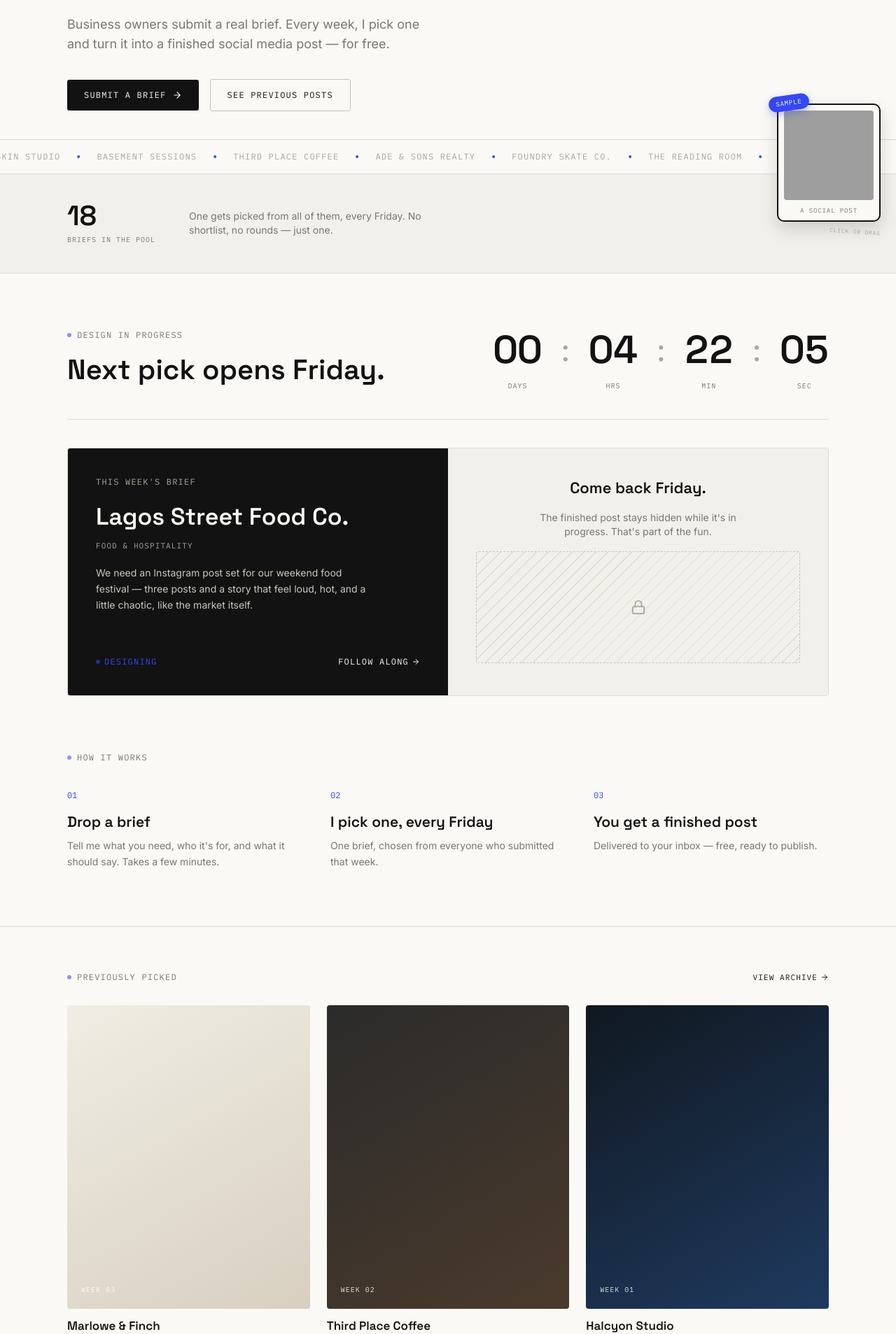
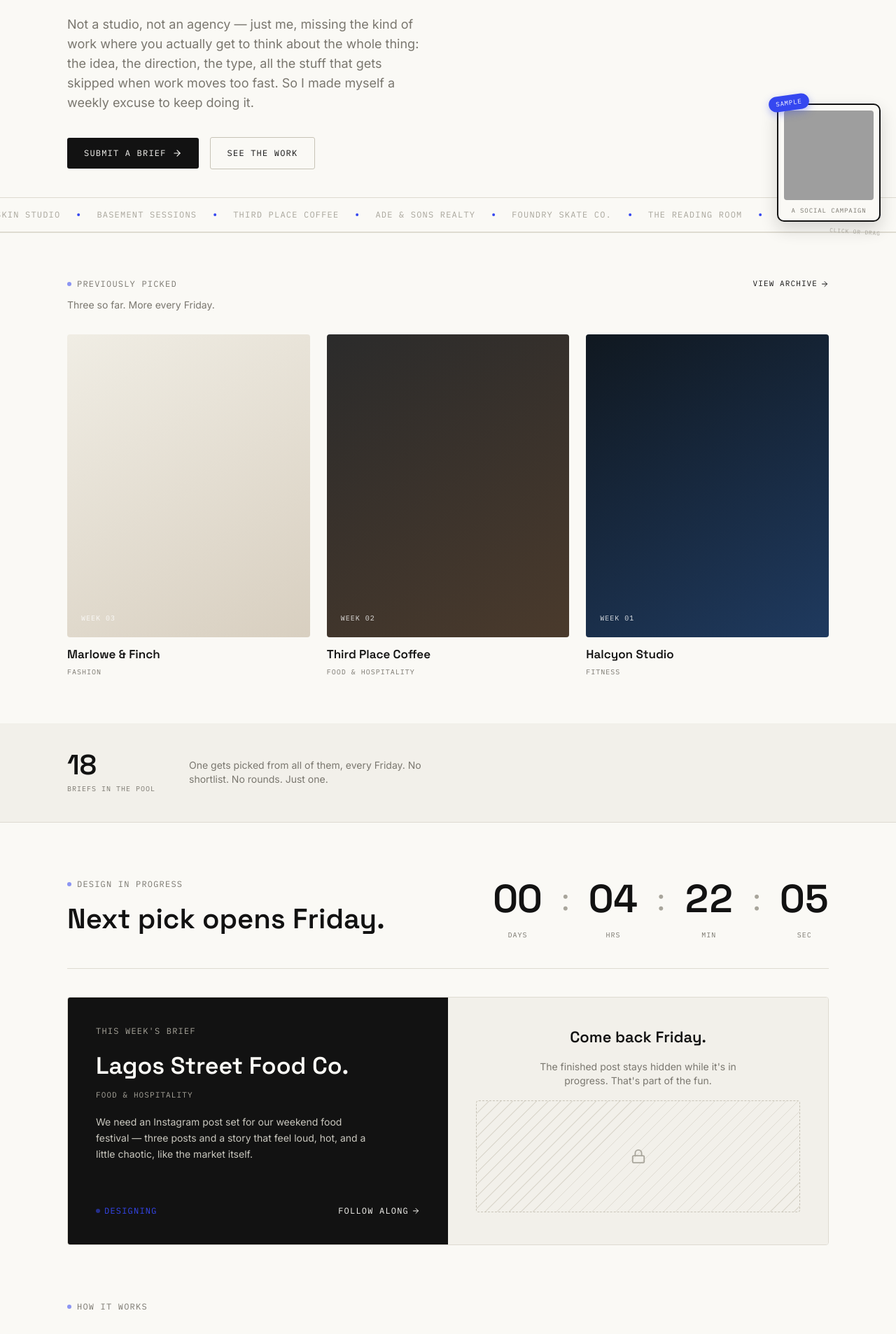
Before and after one commit to Love4reo/picked, a React (Vite) app: page / in a window 1280 px wide. Shown: the part 455-2362 px from the top of the page at 70% size. Built offline with nearby package versions, Linux system fonts and the light colour scheme; grey boxes are pictures that could not be loaded.

Commit message:
Update text to reflect 'social campaign' terminology

```diff
--- a/src/App.jsx
+++ b/src/App.jsx
@@ -374,7 +374,7 @@ function Footer({ go }) {
         <div>
           <div className="f-display" style={{ fontSize: 22, fontWeight: 700, color: C.ink }}>PICKED</div>
           <p className="f-body text-sm mt-2 max-w-xs" style={{ color: C.mid }}>
-            One designer. One social media post a week. Free — because I miss making things for real businesses.
+            One designer. One art-directed social campaign a week. Free — because I miss making real creative work for real businesses.
           </p>
         </div>
         <div className="flex gap-16">
@@ -407,14 +407,14 @@ function Home({ go, openBrief }) {
         <div className="rise">
           <Eyebrow>Week {CYCLE.week} · Briefs open {CYCLE.opened} – {CYCLE.deadline}</Eyebrow>
           <h1 className="f-display mt-6" style={{ fontSize: "clamp(40px,7vw,84px)", lineHeight: 0.98, fontWeight: 600, color: C.ink, letterSpacing: "-0.02em" }}>
-            Someone's getting a<br />free social media post this week.
+            Every Friday, I pick one<br />business and make their campaign.
           </h1>
           <p className="f-body mt-7 max-w-lg" style={{ fontSize: 18, lineHeight: 1.55, color: C.mid }}>
-            Business owners submit a real brief. Every week, I pick one and turn it into a finished social media post — for free.
+            Not a studio, not an agency — just me, missing the kind of work where you actually get to think about the whole thing: the idea, the direction, the type, all the stuff that gets skipped when work moves too fast. So I made myself a weekly excuse to keep doing it.
           </p>
           <div className="flex flex-wrap items-center gap-4 mt-9">
             <Button onClick={() => go("submit")}>Submit a brief</Button>
-            <Button variant="ghost" icon={null} onClick={() => go("archive")}>See previous posts</Button>
+            <Button variant="ghost" icon={null} onClick={() => go("archive")}>See the work</Button>
           </div>
         </div>
       </div>
@@ -431,13 +431,43 @@ function Home({ go, openBrief }) {
         </div>
       </div>
 
+      {/* work — shown immediately, before any of the mechanics */}
+      <div style={{ borderTop: `1px solid ${C.line}` }}>
+        <div className="w-full px-6 sm:px-10 lg:px-16 xl:px-24 py-16">
+          <Reveal>
+            <div className="flex items-end justify-between mb-3">
+              <Eyebrow>Previously picked</Eyebrow>
+              <button onClick={() => go("archive")} className="f-mono uppercase text-[11px] tracking-widest flex items-center gap-1 group" style={{ color: C.ink }}>
+                View archive <ArrowRight size={12} className="transition-transform duration-300 group-hover:translate-x-1" />
+              </button>
+            </div>
+            <p className="f-body text-sm mb-8" style={{ color: C.mid }}>Three so far. More every Friday.</p>
+          </Reveal>
+          <div className="grid sm:grid-cols-3 gap-6">
+            {ARCHIVE.map((a, i) => (
+              <Reveal delay={i * 100} key={a.week}>
+                <button onClick={() => openBrief(a)} className="text-left group w-full">
+                  <div className="w-full aspect-[4/5] rounded relative overflow-hidden" style={{ background: `linear-gradient(150deg, ${a.grad[0]}, ${a.grad[1]})` }}>
+                    <div className="absolute inset-0 transition-transform duration-500 ease-out group-hover:scale-110 flex items-end p-5">
+                      <span className="f-mono uppercase text-[10px] tracking-widest" style={{ color: "#fff", opacity: 0.85 }}>Week 0{a.week}</span>
+                    </div>
+                  </div>
+                  <div className="f-display mt-3 transition-colors duration-300 group-hover:opacity-60" style={{ fontSize: 17, fontWeight: 600, color: C.ink }}>{a.business}</div>
+                  <div className="f-mono uppercase text-[10px] tracking-widest mt-1" style={{ color: C.mid }}>{a.category}</div>
+                </button>
+              </Reveal>
+            ))}
+          </div>
+        </div>
+      </div>
+
       {/* Live cycle strip — simplified to one clear fact */}
       <div style={{ borderBottom: `1px solid ${C.line}`, backgroundColor: C.paperDim }}>
         <Reveal>
           <div className="w-full px-6 sm:px-10 lg:px-16 xl:px-24 py-10 flex flex-col sm:flex-row sm:items-center gap-6 sm:gap-12">
             <StatBlock value="18" label="Briefs in the pool" />
             <p className="f-body text-sm max-w-sm" style={{ color: C.mid }}>
-              One gets picked from all of them, every Friday. No shortlist, no rounds — just one.
+              One gets picked from all of them, every Friday. No shortlist. No rounds. Just one.
             </p>
           </div>
         </Reveal>
@@ -498,8 +528,8 @@ function Home({ go, openBrief }) {
         <div className="grid sm:grid-cols-3 gap-10 mt-8">
           {[
             ["Drop a brief", "Tell me what you need, who it's for, and what it should say. Takes a few minutes."],
-            ["I pick one, every Friday", "One brief, chosen from everyone who submitted that week."],
-            ["You get a finished post", "Delivered to your inbox — free, ready to publish."],
+            ["I pick one. Every Friday.", "One brief, chosen from everyone who submitted that week."],
+            ["You get a finished campaign", "A fully art-directed piece, delivered to your inbox — free, ready to publish."],
           ].map(([t, d], i) => (
             <Reveal delay={i * 100} key={t}>
               <div className="group">
@@ -512,34 +542,6 @@ function Home({ go, openBrief }) {
         </div>
       </div>
 
-      {/* recent archive strip */}
-      <div style={{ borderTop: `1px solid ${C.line}` }}>
-        <div className="w-full px-6 sm:px-10 lg:px-16 xl:px-24 py-16">
-          <Reveal>
-            <div className="flex items-end justify-between mb-8">
-              <Eyebrow>Previously picked</Eyebrow>
-              <button onClick={() => go("archive")} className="f-mono uppercase text-[11px] tracking-widest flex items-center gap-1 group" style={{ color: C.ink }}>
-                View archive <ArrowRight size={12} className="transition-transform duration-300 group-hover:translate-x-1" />
-              </button>
-            </div>
-          </Reveal>
-          <div className="grid sm:grid-cols-3 gap-6">
-            {ARCHIVE.map((a, i) => (
-              <Reveal delay={i * 100} key={a.week}>
-                <button onClick={() => openBrief(a)} className="text-left group w-full">
-                  <div className="w-full aspect-[4/5] rounded relative overflow-hidden" style={{ background: `linear-gradient(150deg, ${a.grad[0]}, ${a.grad[1]})` }}>
-                    <div className="absolute inset-0 transition-transform duration-500 ease-out group-hover:scale-110 flex items-end p-5">
-                      <span className="f-mono uppercase text-[10px] tracking-widest" style={{ color: "#fff", opacity: 0.85 }}>Week 0{a.week}</span>
-                    </div>
-                  </div>
-                  <div className="f-display mt-3 transition-colors duration-300 group-hover:opacity-60" style={{ fontSize: 17, fontWeight: 600, color: C.ink }}>{a.business}</div>
-                  <div className="f-mono uppercase text-[10px] tracking-widest mt-1" style={{ color: C.mid }}>{a.category}</div>
-                </button>
-              </Reveal>
-            ))}
-          </div>
-        </div>
-      </div>
     </div>
   );
 }
@@ -734,17 +736,17 @@ function SubmitFlow({ go }) {
 
         <div className="mt-10 rounded p-8" style={{ border: `1px solid ${C.line}` }}>
           <StatusPill status="Submitted" />
-          <p className="f-body text-sm mt-4" style={{ color: C.mid }}>Every Friday, one brief gets picked. Your social media post request is officially in the pool for Week {CYCLE.week}.</p>
+          <p className="f-body text-sm mt-4" style={{ color: C.mid }}>Every Friday, one brief gets picked. Your social campaign brief is officially in the pool for Week {CYCLE.week}.</p>
           <div className="mt-8">
             <ProgressTrack status="Submitted" />
           </div>
         </div>
 
         <p className="f-body text-sm mt-8" style={{ color: C.mid }}>
-          We'll email <span style={{ color: C.ink }}>{data.email || "you"}</span> the moment anything changes. You can also check back anytime with your brief ID.
+          We'll email <span style={{ color: C.ink }}>{data.email || "you"}</span> the moment anything changes.
         </p>
         <div className="flex items-center justify-center gap-4 mt-8">
-          <Button onClick={() => go("status")}>Track my brief</Button>
+          <Button onClick={() => go("status")}>What happens next</Button>
           <Button variant="ghost" icon={null} onClick={() => go("home")}>Back home</Button>
         </div>
       </div>
@@ -754,7 +756,7 @@ function SubmitFlow({ go }) {
   return (
     <div className="w-full px-6 sm:px-10 lg:px-16 xl:px-24 pt-14 pb-24">
       <div className="flex items-center justify-between mb-3">
-        <Eyebrow>Submit a social media post brief</Eyebrow>
+        <Eyebrow>Submit a social campaign brief</Eyebrow>
         <span className="f-mono text-[10px] uppercase tracking-widest" style={{ color: C.faint }}>{step + 1} / {steps.length}</span>
       </div>
       <div className="w-full h-px mb-10" style={{ backgroundColor: C.line }}>
@@ -807,13 +809,13 @@ function SubmitFlow({ go }) {
           <div>
             <textarea
               value={data.brief} onChange={(e) => set("brief", e.target.value)}
-              placeholder="What do you want your social media post to say?"
+              placeholder="What story do you want your social campaign to tell?"
               rows={8}
               className="f-body w-full p-5 rounded outline-none resize-none"
               style={{ border: `1px solid ${C.line}`, backgroundColor: C.white, fontSize: 15, lineHeight: 1.6 }}
             />
             <p className="f-body text-xs mt-3" style={{ color: C.mid }}>
-              Tell me what you're trying to achieve, who it's for, what it should communicate, and anything else I should know. Every brief here is for a social media post — nothing else.
+              Tell me what you're trying to achieve, who it's for, what it should communicate, and anything else I should know. Every brief here is for one art-directed social campaign — nothing else.
             </p>
           </div>
         )}
@@ -844,7 +846,7 @@ function SubmitFlow({ go }) {
             {[
               ["Business", data.businessName || "—"],
               ["Category", data.category || "—"],
-              ["Format", "Social media post"],
+              ["Format", "Social campaign"],
               ["Brief", data.brief ? data.brief.slice(0, 120) + (data.brief.length > 120 ? "…" : "") : "—"],
               ["Delivery email", data.email || "—"],
             ].map(([k, v]) => (
@@ -902,51 +904,40 @@ function Chip({ children, active, onClick }) {
    STATUS LOOKUP
    ============================================================ */
 function StatusPage() {
-  const [id, setId] = useState("0241");
-  const [lookedUp, setLookedUp] = useState(true);
-  const brief = POOL.find((b) => b.id === id) || POOL[0];
-
   return (
     <div className="w-full px-6 sm:px-10 lg:px-16 xl:px-24 pt-16 pb-24">
-      <Eyebrow>Track a brief</Eyebrow>
-      <h1 className="f-display mt-4" style={{ fontSize: 38, fontWeight: 600, color: C.ink }}>Where's my brief?</h1>
-      <div className="flex gap-3 mt-8">
-        <input value={id} onChange={(e) => setId(e.target.value.replace(/\D/g, "").slice(0, 4))} placeholder="0248" style={{ ...inputStyle, fontFamily: "'IBM Plex Mono',monospace" }} />
-        <Button icon={Search} onClick={() => setLookedUp(true)}>Find</Button>
+      <Eyebrow>What happens next</Eyebrow>
+      <h1 className="f-display mt-4" style={{ fontSize: 38, fontWeight: 600, color: C.ink }}>Your brief is in.</h1>
+      <p className="f-body text-sm mt-4 max-w-lg" style={{ color: C.mid }}>
+        There's no dashboard to refresh and no ticket number to track — just one designer working through everything
+        that comes in. Here's exactly what happens from here.
+      </p>
+
+      <div className="mt-10 rounded p-8" style={{ border: `1px solid ${C.line}` }}>
+        <div className="flex flex-col gap-8">
+          <div className="flex gap-4">
+            <span className="f-mono text-xs mt-1" style={{ color: C.faint }}>01</span>
+            <div>
+              <div className="f-body text-sm font-medium" style={{ color: C.ink }}>Your brief joins the pool</div>
+              <p className="f-body text-sm mt-1" style={{ color: C.mid }}>It sits alongside everything else submitted this week — no queue position, no ranking.</p>
+            </div>
+          </div>
+          <div className="flex gap-4">
+            <span className="f-mono text-xs mt-1" style={{ color: C.faint }}>02</span>
+            <div>
+              <div className="f-body text-sm font-medium" style={{ color: C.ink }}>One brief gets picked</div>
+              <p className="f-body text-sm mt-1" style={{ color: C.mid }}>Every Friday, one is chosen for that week's free post — no shortlist, no rounds.</p>
+            </div>
+          </div>
+          <div className="flex gap-4">
+            <span className="f-mono text-xs mt-1" style={{ color: C.faint }}>03</span>
+            <div>
+              <div className="f-body text-sm font-medium" style={{ color: C.ink }}>You'll hear by email either way</div>
+              <p className="f-body text-sm mt-1" style={{ color: C.mid }}>Picked or not, an email goes out to the address you submitted with — check your inbox (and spam folder, just in case).</p>
+            </div>
+          </div>
+        </div>
       </div>
-
-      {lookedUp && brief && (
-        <div className="mt-10 rounded p-8 rise" style={{ border: `1px solid ${C.line}` }}>
-          <div className="flex items-center justify-between">
-            <span className="f-mono text-xs tracking-widest" style={{ color: C.faint }}>BRIEF #{brief.id}</span>
-            <StatusPill status={brief.status} />
-          </div>
-          <div className="f-display mt-4" style={{ fontSize: 24, fontWeight: 600, color: C.ink }}>{brief.business}</div>
-          <div className="f-mono uppercase text-[10px] tracking-widest mt-1" style={{ color: C.mid }}>{brief.category} · Submitted {brief.submitted}</div>
-
-          <div className="mt-8">
-            <ProgressTrack status={brief.status} />
-          </div>
-
-          <Rule />
-
-          {brief.status === "Designing" || brief.status === "Picked" ? (
-            <div className="text-center py-4">
-              <div className="f-display" style={{ fontSize: 22, fontWeight: 700, color: C.accent }}>YOU'VE BEEN PICKED</div>
-              <p className="f-body text-sm mt-2" style={{ color: C.mid }}>Your design is being made right now. Keep an eye on your inbox.</p>
-            </div>
-          ) : brief.status === "Delivered" ? (
-            <div className="text-center py-4">
-              <div className="f-display" style={{ fontSize: 20, fontWeight: 600, color: "#2E9C5B" }}>Delivered</div>
-              <p className="f-body text-sm mt-2" style={{ color: C.mid }}>Check your inbox — your finished post is waiting.</p>
-            </div>
-          ) : (
-            <p className="f-body text-sm text-center py-2" style={{ color: C.mid }}>
-              "Every Friday, one brief gets picked." Your brief is still in the running for Week {CYCLE.week}.
-            </p>
-          )}
-        </div>
-      )}
     </div>
   );
 }
@@ -1030,11 +1021,11 @@ function FloatingSample() {
             }}
           >
             <div style={{ width: "100%", aspectRatio: "1 / 1", overflow: "hidden", borderRadius: 4 }}>
-              <img src={SAMPLE_IMG} alt="Sample social media post" draggable={false}
+              <img src={SAMPLE_IMG} alt="Sample social campaign design" draggable={false}
                 style={{ width: "100%", height: "100%", objectFit: "cover", pointerEvents: "none" }} />
             </div>
             <div className="f-mono uppercase text-[9px] tracking-widest mt-2 text-center" style={{ color: C.mid }}>
-              A social post
+              A social campaign
             </div>
           </div>
           <div
@@ -1054,13 +1045,13 @@ function FloatingSample() {
         >
           <div className="max-w-md w-full rise" onClick={(e) => e.stopPropagation()}>
             <div className="flex items-center justify-between mb-4">
-              <span className="f-mono uppercase text-[10px] tracking-widest" style={{ color: "rgba(255,255,255,0.6)" }}>Sample social media post</span>
+              <span className="f-mono uppercase text-[10px] tracking-widest" style={{ color: "rgba(255,255,255,0.6)" }}>Sample social campaign</span>
               <button onClick={() => setOpen(false)} className="f-mono uppercase text-[10px] tracking-widest flex items-center gap-1.5 transition-transform duration-200 hover:rotate-90" style={{ color: "#fff" }}>
                 <X size={14} />
               </button>
             </div>
             <div className="rounded overflow-hidden" style={{ border: "1px solid rgba(255,255,255,0.15)" }}>
-              <img src={SAMPLE_IMG} alt="Sample social media post — full size" style={{ width: "100%", display: "block" }} />
+              <img src={SAMPLE_IMG} alt="Sample social campaign design — full size" style={{ width: "100%", display: "block" }} />
             </div>
           </div>
         </div>
```
